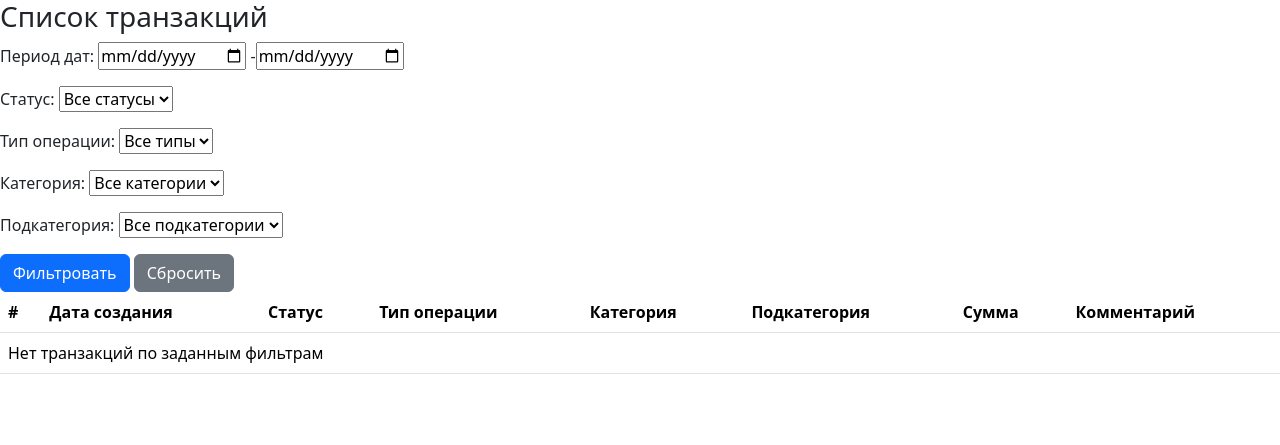
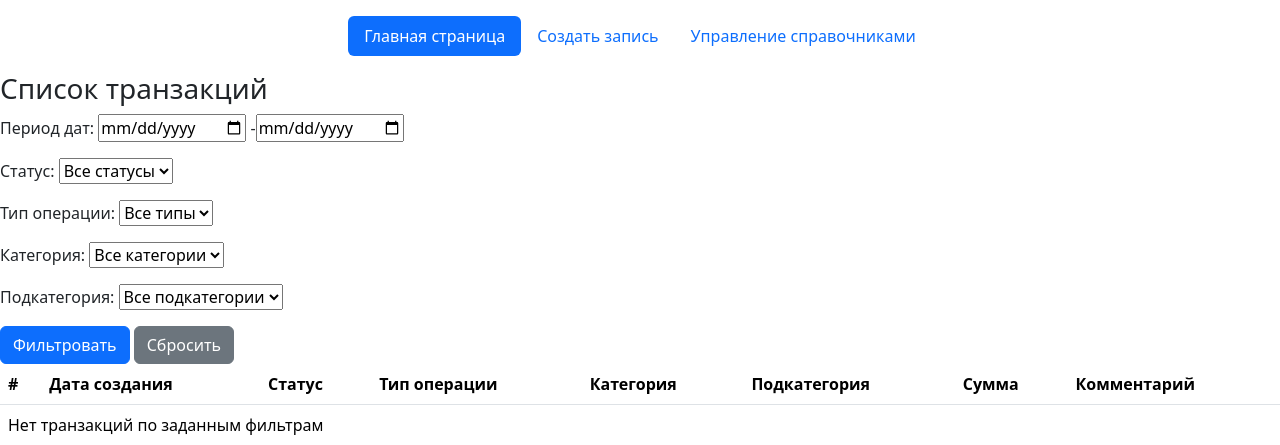
Before and after one commit to TamirMandreev/cash_flow, a Django app: page /transactions/ in a window 1280 px wide. Shown: the top 445 px of the page. Run offline with Django 5.2, Linux system fonts and the light colour scheme; data that the repository does not hold is empty; some libraries are stand-ins or nearby versions.

Commit message:
Создал базовый шаблон

```diff
--- /dev/null
+++ b/cash_flow/templates/cash_flow/base.html
@@ -0,0 +1,23 @@
+{% load static %}
+<!DOCTYPE html>
+<html lang="en">
+<head>
+    <meta charset="UTF-8">
+    <title>Главная страница</title>
+    <meta name="viewport" content="width=device-width, initial-scale=1.0">
+    <link rel="stylesheet" href="{% static 'css/bootstrap.min.css' %}">
+</head>
+<body>
+<div class="container">
+    <header class="d-flex justify-content-center py-3">
+        <ul class="nav nav-pills">
+            <li class="nav-item"><a href="{% url 'transactions' %}" class="nav-link active" aria-current="page">Главная страница</a></li>
+            <li class="nav-item"><a href="{% url 'transaction_create' %}" class="nav-link">Создать запись</a></li>
+            <li class="nav-item"><a href="#" class="nav-link">Управление справочниками</a></li>
+        </ul>
+    </header>
+</div>
+{% block content %}
+{% endblock %}
+</body>
+</html>
--- a/cash_flow/templates/cash_flow/transaction_list.html
+++ b/cash_flow/templates/cash_flow/transaction_list.html
@@ -1,12 +1,6 @@
-<!DOCTYPE html>
-<html lang="en">
-<head>
-    <meta charset="UTF-8">
-    <title>Главная страница</title>
-    <meta name="viewport" content="width=device-width, initial-scale=1.0">
-    <link rel="stylesheet" href="/static/css/bootstrap.min.css">
-</head>
-<body>
+{% extends 'cash_flow/base.html' %}
+
+{% block content %}
 <h3>Список транзакций</h3>
 <form method="get">
     {{ filter.form.as_p }}
@@ -49,3 +43,4 @@
     {% endfor %}
     </tbody>
 </table>
+{% endblock %}
```
Also changed, not shown: cash_flow/templates/cash_flow/transaction_form.html (+4 -11 lines).
